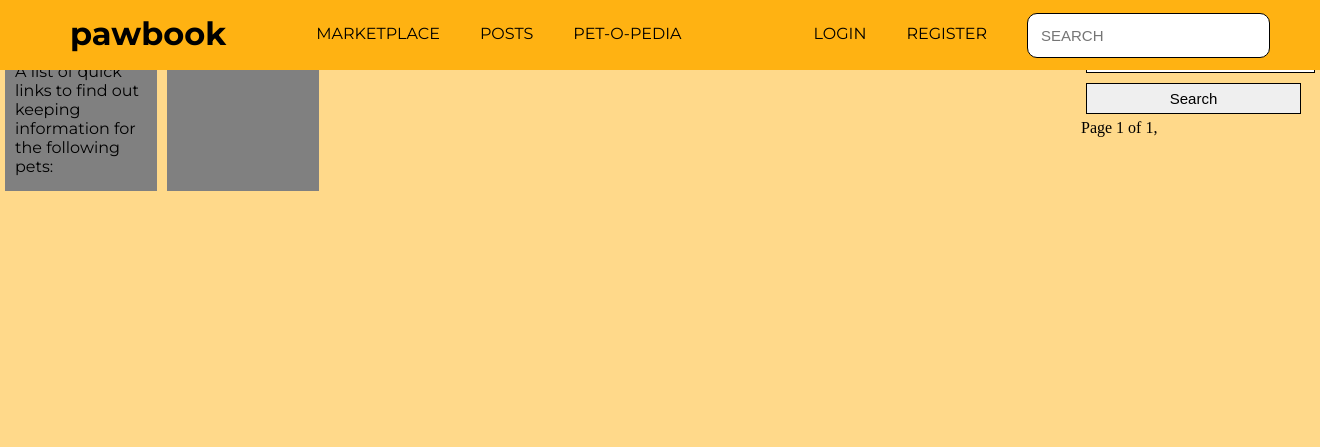
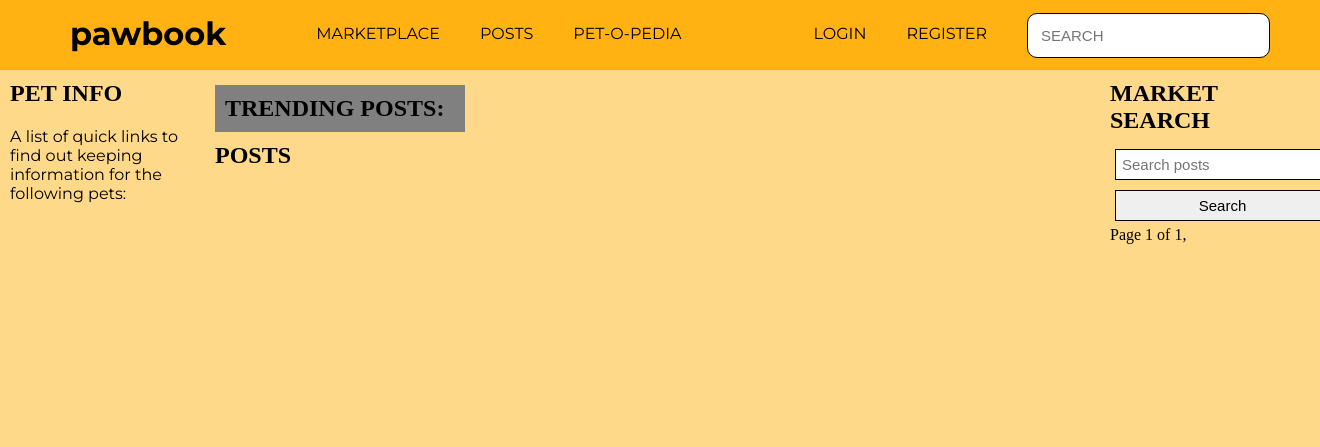
Before and after one commit to PeterDodd/pawbook_wad, a Django app: page /pawbook/posts/ in a window 1320 px wide; the page is wider, and only the part inside the window is pictured. Shown: the top 447 px of that part. Run offline with Django 3.2, Linux system fonts and the light colour scheme; data that the repository does not hold is empty.

Commit message:
Fixed main content layout and added grid layout.

```diff
--- a/static/css/base.css
+++ b/static/css/base.css
@@ -168,3 +168,47 @@ navbar input {
     margin: auto;
     border-radius: 10px;
 }
+
+main.wrapper {
+    margin-left: auto;
+    margin-right: auto;
+    max-width: 1400px;
+    padding: 80px 10px;
+
+    height: 1vh;
+}
+
+.col-2 {
+    display: grid;
+    grid-gap: 15px;
+    grid-template-columns:  1fr 1fr 200px;
+    grid-template-rows: auto 1fr;
+    grid-template-areas:
+        "t t t"
+        "c c s"
+}
+
+.col-3 {
+    display: grid;
+    grid-template-columns: 200px 1fr 200px;
+    grid-template-rows: auto 1fr;
+    grid-template-areas:
+        "t t t"
+        "l c s"
+}
+
+.sidebar-r {
+    grid-area: s;
+}
+
+.main-area {
+    grid-area: c;
+}
+
+.top-area {
+    grid-area: t;
+}
+
+.sidebar-l {
+    grid-area: l;
+}
--- a/templates/pawbook/bases/base.html
+++ b/templates/pawbook/bases/base.html
@@ -40,10 +40,8 @@
             </navbar>
         </header>
 
-        <div class="content_body">
-			<div class = "sub_holder">
-
-				<div class="side_bar">
+        <main class="wrapper col-3">
+            <div class="sidebar-l">
                 <h3>PET INFO</h3>
                 <p>A list of quick links to find out keeping information for the following pets:</p>
                 <ul>
@@ -55,10 +53,12 @@
                 </ul>
             </div>
 
+            <div class="main-area">
                 {% block body_block %}
                 {% endblock %}
+            </div>
 
-				<div class="market_column">
+            <div class="market_column sidebar-r">
                 <h3>MARKET SEARCH</h3>
                 <form method = 'GET' action = "">
                     <!--<input type="number" name="quantity" min="1" max="10000">-->
@@ -82,10 +82,8 @@
                         {% endif %}
                     </span>
                 </div>
-
             </div>
-		</div>
-        </div>
+        </main>
 
         <footer>
             <a href="/pawbook/contact/">CONTACT</a>
@@ -95,17 +93,16 @@
 
         <script>
             var prevScrollpos = window.pageYOffset;
+            var $header = $("header");
             window.onscroll = function() {
                 var currentScrollPos = window.pageYOffset;
                 if (prevScrollpos > currentScrollPos || currentScrollPos < 50) {
-                        $("header").css("top", "0");
+                    $header.css("top", "0");
                 } else {
-                        $("header").css("top", "-70px");
+                    $header.css("top", "-70px");
                 }
                 prevScrollpos = currentScrollPos;
             }
-
         </script>
-
 	</body>
 </html>
```
Also changed, not shown: templates/pawbook/bases/baseNoPetInfo.html (+8 -10 lines), templates/pawbook/bases/baseNoPetOrMarket.html (+9 -9 lines), 1 other file. Lines whose indentation alone changed are shown as unchanged.
